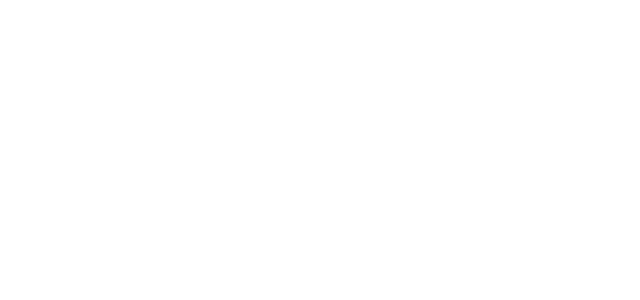
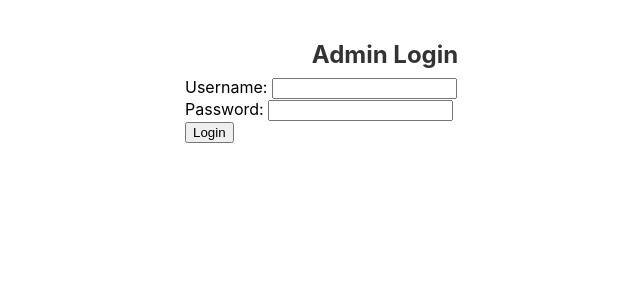
Before and after one commit to mahisandip/ipl, a React (Create React App) app: page /#/login in a window 1280 px wide. Before the commit this address had no page. Shown: the top 300 px of the page, without its empty margins (255-895 px from the left). Built offline with nearby package versions, Linux system fonts and the light colour scheme.

Commit message:
ipl poll app initial commit

```diff
--- a/src/App.js
+++ b/src/App.js
@@ -26,7 +26,7 @@
     <Router>
       <Routes>
         <Route path="/" element={<Navigate to="/login" />} />
-        <Route path="/ipl/login" element={<Login />} />
+        <Route path="/login" element={<Login />} />
         <Route
           path="/dashboard"
           element={isAuthenticated ? <Dashboard /> : <Navigate to="/login" />}
```
Also changed, not shown: public/404.html (renamed from src/404.html).
